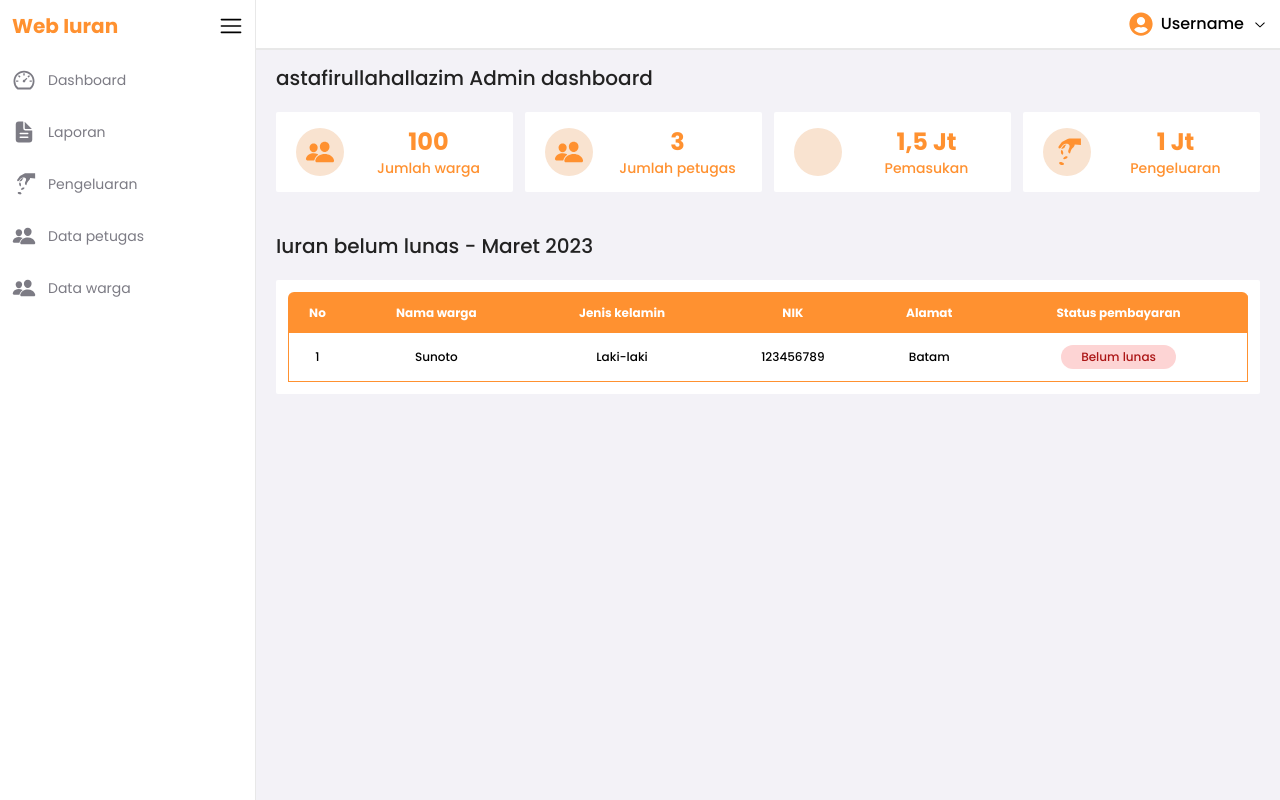
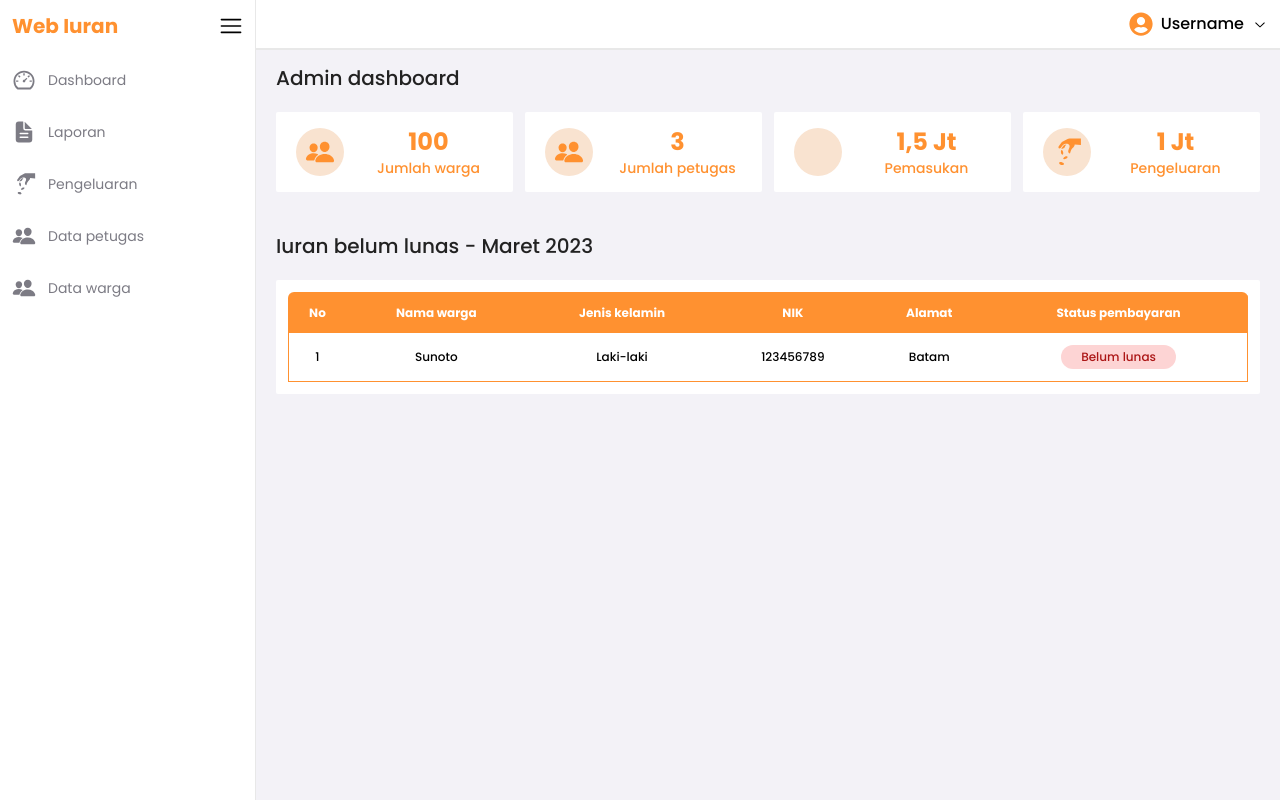
Before and after one commit to winsonken/web-iuran, a React (Vite) app in the folder client/: page / in a window 1280 px wide. Built offline with nearby package versions, Linux system fonts and the light colour scheme; some icons are missing.

Commit message:
fixed active siderbar

```diff
--- a/client/src/components/Sidebar.jsx
+++ b/client/src/components/Sidebar.jsx
@@ -4,7 +4,7 @@ import { IoPeople } from "react-icons/io5";
 import { IoDocumentText } from "react-icons/io5";
 import { RxHamburgerMenu } from 'react-icons/rx'
 import { GiPayMoney } from "react-icons/gi";
-import { Link, useLocation, useParams } from 'react-router-dom';
+import { Link, NavLink, useLocation, useParams } from 'react-router-dom';
 
 const sideMenu = [
     {
@@ -41,7 +41,7 @@ const Sidebar = (props) => {
   return (
     <div className={`${props.className} ${props.menuOpen ? "w-1/2 xs:w-2/5 sm:w-1/3 md:w-[50px]" : "w-[50px] md:w-1/5"} bg-[#FFFFFF] z-10 h-screen fixed md:fixed duration-300 flex flex-col justify-start ${props.menuOpen ? "items-start" : "items-center"} border-r border-[#E8E8E8]`}>
         <div className="flex justify-between items-center w-full p-3">
-            <h1 className={`font-bold ${props.menuOpen ? "block md:hidden" : "hidden"} text-[#FF9130] text-xs xs:text-lg md:text-xl md:block`}>Web Iuran</h1>
+            <h1 className={`font-bold ${props.menuOpen ? "block md:hidden" : "hidden"} text-main-orange text-xs xs:text-lg md:text-xl md:block`}>Web Iuran</h1>
 
             <RxHamburgerMenu className="text-2xl cursor-pointer" onClick={() => { props.setMenuOpen(!props.menuOpen) }} />
         </div>
@@ -50,7 +50,7 @@ const Sidebar = (props) => {
             <ul className={`p-2 flex flex-col gap-3 items-start ${props.menuOpen ? "items-start md:items-center" : "items-center md:items-start"}`}>
                     { sideMenu.map(allSideMenu => (
                         <li className="w-full flex">
-                            <Link to={ allSideMenu.link } className={`inline-flex ${ props.menuOpen ? "justify-start" : "justify-center md:justify-start"} items-center gap-3 w-full px-1 py-2 rounded-md text-side-text font-normal hover:bg-[#F9E3D0] hover:text-[#FF9130] hover:font-semibold duration-200 ${allSideMenu.link == path ? " text-main-orange bg-[#F9E3D0] font-semibold" : ""}`}>
+                            <Link to={ allSideMenu.link } className={`inline-flex ${ props.menuOpen ? "justify-start" : "justify-center md:justify-start"} items-center gap-3 w-full px-1 py-2 rounded-md font-normal hover:bg-[#F9E3D0] hover:text-main-orange hover:font-semibold duration-200 ${allSideMenu.link == path ? "text-main-orange bg-third-orange font-semibold" : "text-side-text"}`}>
                                 <span className="text-xl md:text-2xl">{ allSideMenu.icon }</span>
                                 <span className={`${props.menuOpen ? "block md:hidden" : "hidden"} md:block text-xs md:text-sm`}>{ allSideMenu.name }</span>
                             </Link>
--- a/client/src/pages/Dashboard.jsx
+++ b/client/src/pages/Dashboard.jsx
@@ -8,7 +8,7 @@ const Dashboard = () => {
     <Layout>
         <div className="flex flex-col gap-10">
             <div className="flex flex-col gap-5">
-                <h1 className="text-xl text-[#222222] font-medium">astafirullahallazim Admin dashboard</h1>
+                <h1 className="text-xl text-[#222222] font-medium">Admin dashboard</h1>
 
                 <div className="flex gap-3 justify-center lg:justify-between flex-wrap w-full h-100">
                     <div className="bg-[#FFFFFF] flex grow flex-row justify-center items-center gap-5 w-full h-fit xs:h-[70px] sm:h-[80px] p-1 rounded-sm sm:basis-64 lg:basis-0">
```
